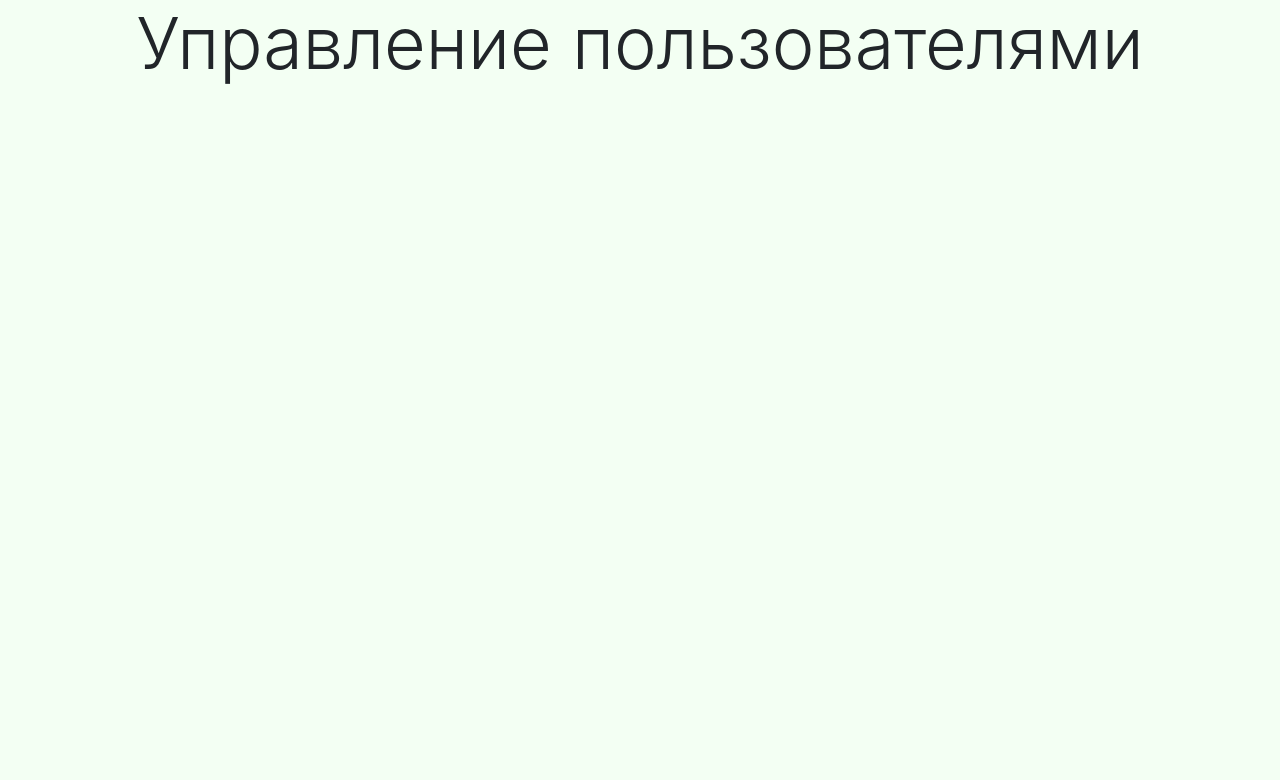
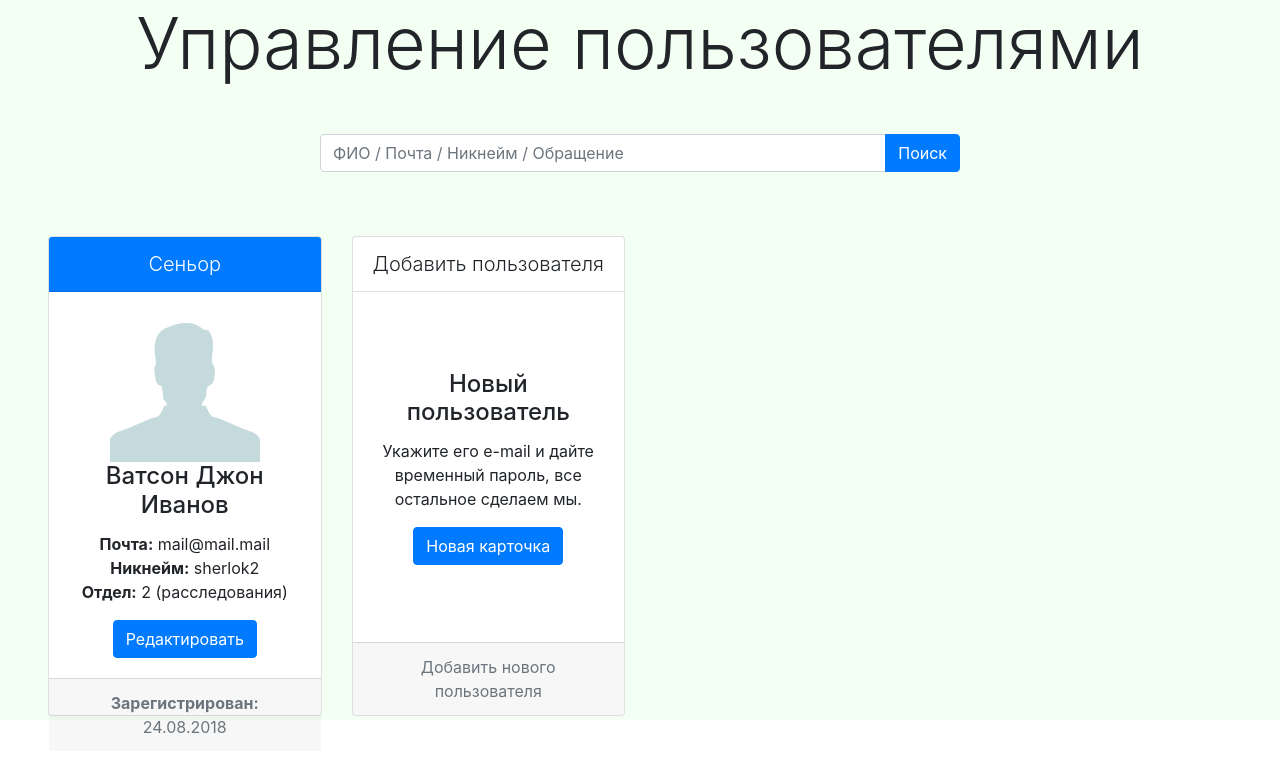
Before and after one commit to isyn-shared/CypherDesk-main, a Python web app: template templates/adminPanel/index.html in a window 1280 px wide, after a click on "Пользователи". Shown: the part 80-860 px from the top of the page. Before the commit the page ends 164 px from the top, so only its background shows below. Run offline with Jinja, Linux system fonts and the light colour scheme; the template is opened without the code that fills it, so the values that code supplies are empty; some libraries are stand-ins or nearby versions.

Commit message:
Template for user section in Admin Panel

```diff
--- a/static/adminPanel/main.css
+++ b/static/adminPanel/main.css
@@ -64,7 +64,7 @@ body {
         font-size: 2rem;
     }
 
-    .paddingDesktop {
+    .p-5-desktop {
         padding: auto;
     }
 
@@ -77,11 +77,16 @@ body {
         animation-duration: 0.3s;
         animation-name: slideAway;
     }
+
+    .mobilePadding {
+        padding-right: 15px;
+        padding-left: 15px;
+    }
 }
 
 /* Desktop */
 @media (min-width: 770px) {
-    .paddingDesktop {
+    .p-5-desktop {
         padding: 3rem!important;
     }
 
@@ -94,6 +99,14 @@ body {
         animation-duration: 0.5s;
         animation-name: slideAway;
     }
+
+    .w-50-desktop {
+        width: 50%!important;
+    }
+
+    .mobilePadding {
+        padding: auto;
+    }
 }
 
 .bg-none {
--- a/templates/adminPanel/index.html
+++ b/templates/adminPanel/index.html
@@ -35,7 +35,7 @@
 
     <div id="status" class="window">
         <p class="text-center display-3">Состояние системы</p>
-        <div class="container-fluid paddingDesktop">
+        <div class="container-fluid p-5-desktop">
             <div class="row">
                 <div class="col-lg-3 col-md-6 col-12 mb-3">
                     <div class="card text-center" style="height: 22rem">
@@ -130,19 +130,77 @@
             </div>
             <!-- /.row -->
         </div>
+        <!-- /.container-fluid -->
     </div>
-    </div>
+    <!-- /#status -->
+
     <div id="users" class="window out">
         <p class="text-center display-3">Управление пользователями</p>
 
-        <div class="container-fluid paddingDesktop">
+        <div class="d-flex justify-content-center mt-5" style="font-size: 2.5rem">
+            <div class="input-group mb-3 w-50-desktop mobilePadding">
+                <input type="text" class="form-control" placeholder="ФИО / Почта / Никнейм / Обращение" aria-label="Recipient's username"
+                    aria-describedby="basic-addon2">
+                <div class="input-group-append">
+                    <button class="btn btn-primary" type="button">Поиск</button>
+                </div>
+            </div>
+        </div>
 
+
+        <div class="container-fluid p-5-desktop">
+            <div class="row">
+                <div class="col-lg-3 col-md-6 col-12 mb-3">
+
+                    <div class="card text-center" style="height: 30rem">
+                        <div class="card-header bg-primary">
+                            <span class="lead text-white">Сеньор</span>
+                        </div>
+                        <div class="card-body d-flex flex-wrap align-content-center justify-content-center">
+                            <img src="/static/adminPanel/default_profile.jpg" width="150px" height="150px" alt="Thumbnail image">
+                            <div>
+                                <h4 class="card-title">Ватсон Джон Иванов</h4>
+                                <p class="card-text">
+                                    <b>Почта:</b> mail@mail.mail<br>
+                                    <b>Никнейм:</b> sherlok2<br>
+                                    <b>Отдел:</b> 2 (расследования)
+                                </p>
+                                <a href="#!" class="btn btn-primary">Редактировать</a>
+                            </div>
+                        </div>
+                        <div class="card-footer text-muted">
+                            <b>Зарегистрирован:</b> 24.08.2018
+                        </div>
+                    </div>
+
+
+                </div>
+
+                <div class="col-lg-3 col-md-6 col-12 mb-3">
+                    <div class="card text-center" style="height: 30rem">
+                        <div class="card-header bg-none">
+                            <span class="lead">Добавить пользователя</span>
+                        </div>
+                        <div class="card-body d-flex flex-wrap align-content-center justify-content-center">
+                            <h4 class="card-title">Новый пользователь</h4>
+                            <p class="card-text">Укажите его e-mail и дайте временный пароль, все остальное сделаем мы.</p>
+                            <a href="#!" class="btn btn-primary">Новая карточка</a>
+                        </div>
+                        <div class="card-footer text-muted">
+                            Добавить нового пользователя
+                        </div>
+                    </div>
+                </div>
+            </div>
+            <!-- /.row -->
         </div>
     </div>
+    <!-- /#users -->
+
     <div id="departments" class="window out">
         <p class="text-center display-3">Управление отделами</p>
     </div>
-
+    <!-- /#departments -->
 
     <!-- JavaScript for Bootstrap -->
     <script src="http://code.jquery.com/jquery-3.3.1.min.js" integrity="sha256-FgpCb/KJQlLNfOu91ta32o/NMZxltwRo8QtmkMRdAu8="
```
Also changed, not shown: static/adminPanel/default_profile.jpg (added).
